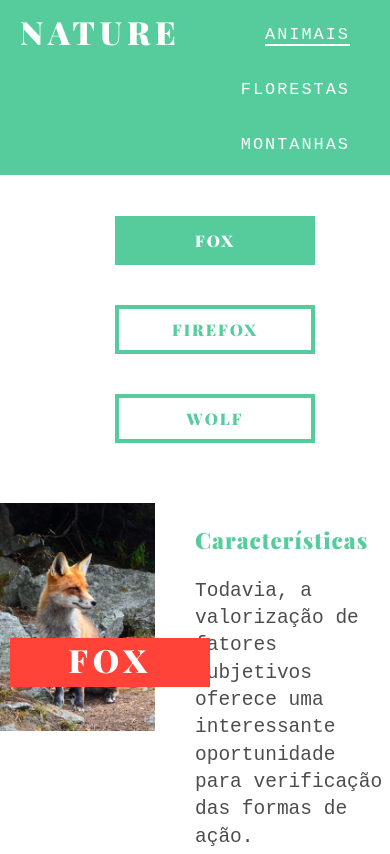
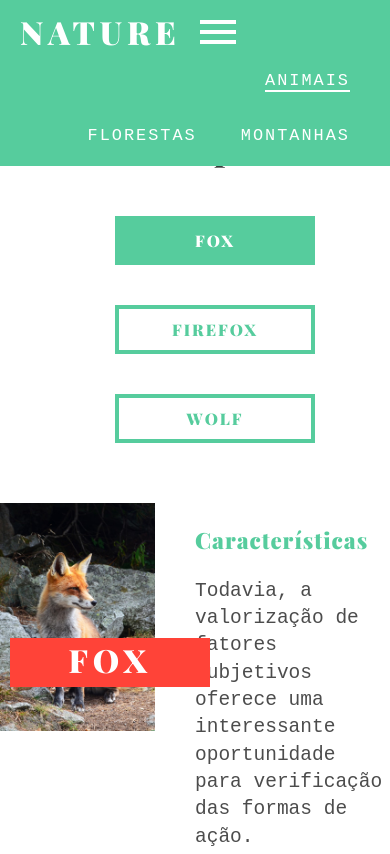
Before and after one commit to HeloiseSantos/animais-e-florestas, a plain HTML site: page index.html in a window 390 px wide. Shown: the top 854 px of the page. Drawn offline with nearby package versions, Linux system fonts and the light colour scheme.

Commit message:
Cria ícone animado para menu mobile

```diff
--- a/css/style.css
+++ b/css/style.css
@@ -218,3 +218,43 @@ img {
 	top: auto;
 	transform: translate3d(0px,0,0);
 }
+
+.mobile-btn {
+	display: block;
+	color: #FFF;
+	width: 36px;
+	height: 36px;
+	border-top: 4px solid;
+	margin: 20px 20px 0 0;
+	float: left;
+	position: relative;
+	cursor: pointer;
+	-webkit-backface-visibility: hidden;
+}
+
+.mobile-btn::after,
+.mobile-btn::before {
+	content: '';
+	display: block;
+	height: 4px;
+	background-color: currentColor;
+	position: relative;
+	transition: transform .2s ease;
+	margin-top: 6px;
+}
+
+.mobile-btn.active {
+	border-top-color: transparent;
+}
+
+.mobile-btn.active::after {
+	margin-top: 0;
+	top: 2px;
+	transform: rotate(45deg);
+}
+
+.mobile-btn.active::before {
+	margin-top: 0;
+	top: 6px;
+	transform: rotate(135deg);
+}
--- a/index.html
+++ b/index.html
@@ -13,6 +13,9 @@
 
 	<header class="menu">
 		<a class="logo" href="/">Nature</a>
+
+		<span class="mobile-btn"></span>
+
 		<nav class="menu-nav">
 			<ul>
 				<li><a href="#animais">Animais</a></li>
```
